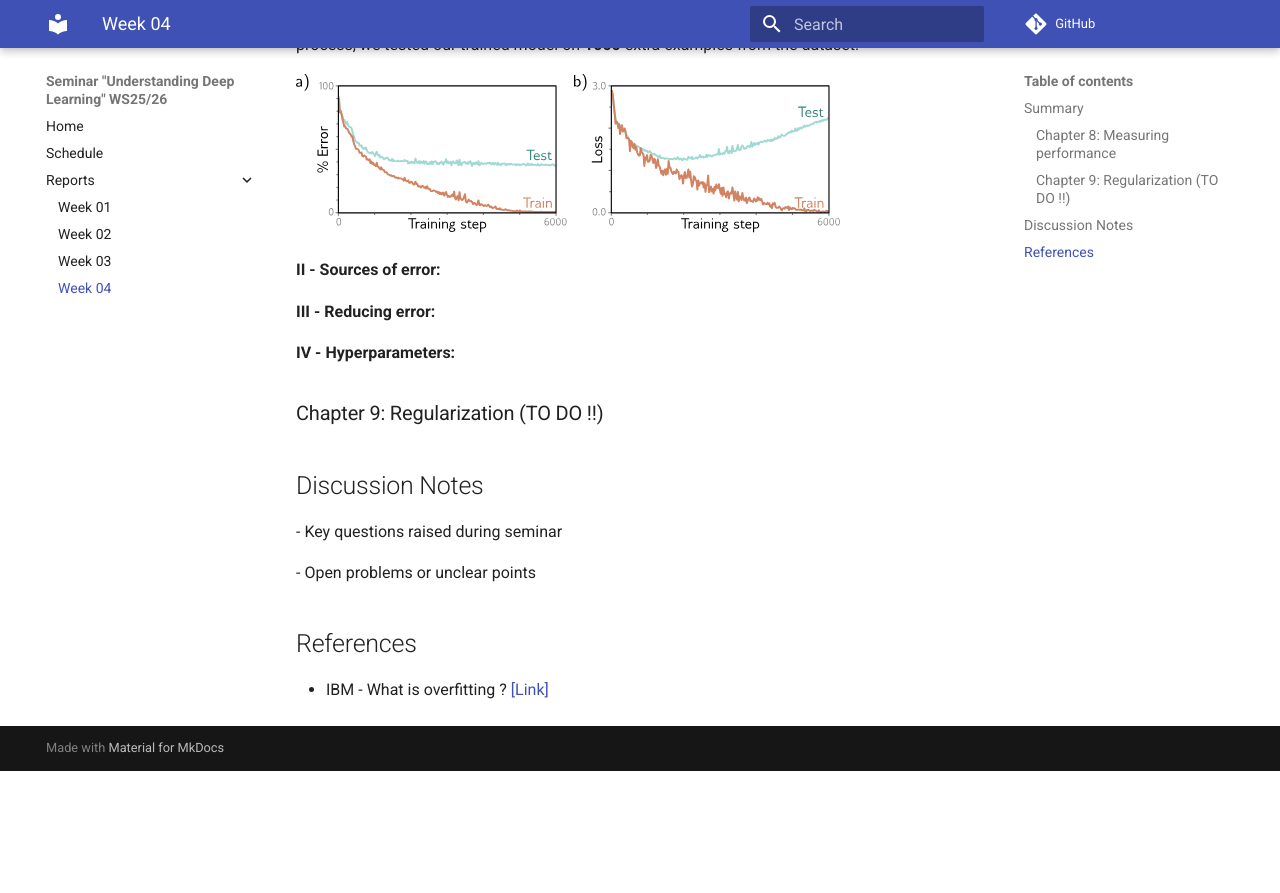
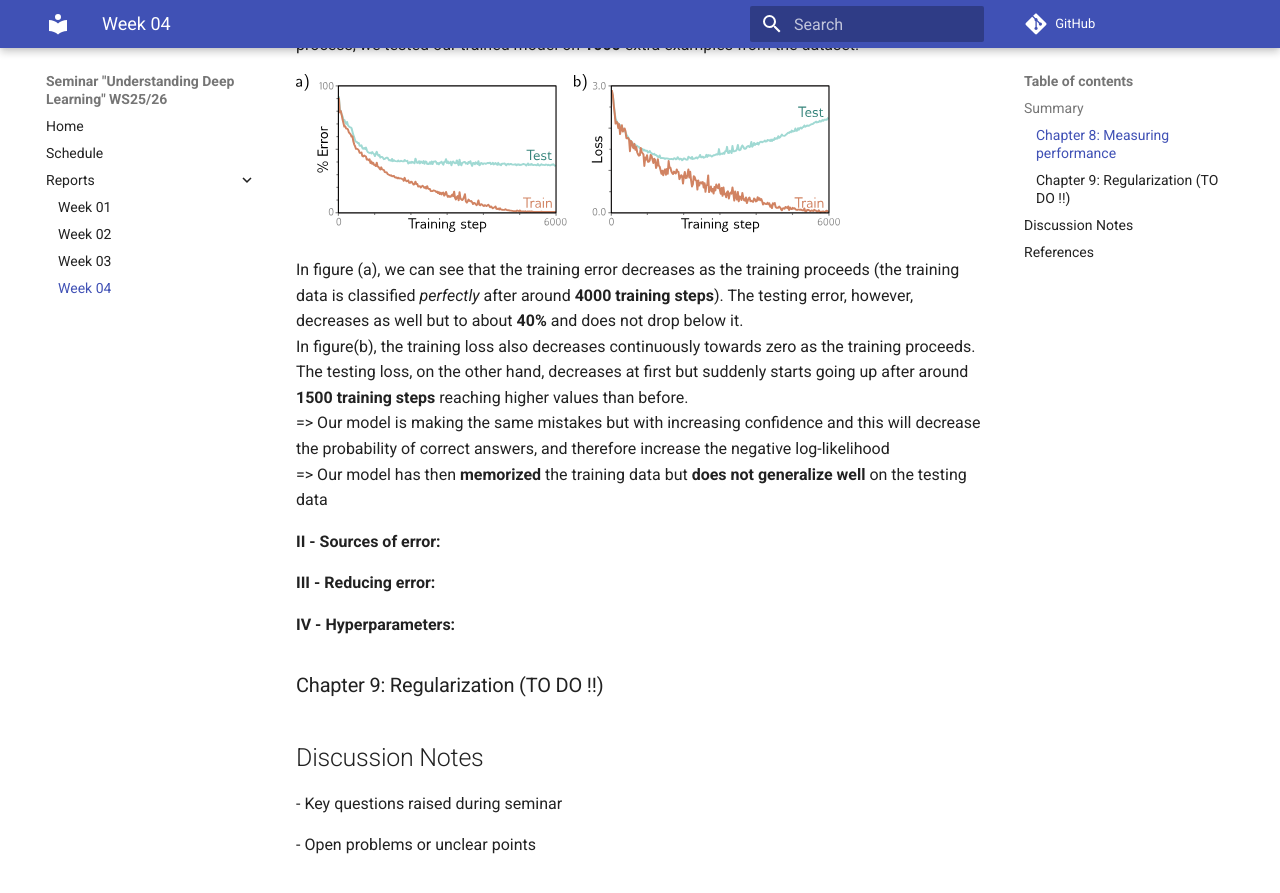
Before and after one commit to link-er/seminar_UDL_wise2526, an MkDocs documentation site: the page built from docs/reports/week04_ch8_9.md, in a window 1280 px wide and 900 px high, scrolled down 1388 px. Shown: the top 893 px of the window. Built offline with MkDocs 1.6.1 and Material for MkDocs 9.7.7, drawn with Linux system fonts in a browser that asks for light colours; comment, search, counter and statistics services are not loaded; before the commit the page ends 2159 px from its top, so only the background shows below that.

Commit message:
Update week04_ch8_9.md

```diff
--- a/docs/reports/week04_ch8_9.md
+++ b/docs/reports/week04_ch8_9.md
@@ -12,7 +12,7 @@
 
 ### Chapter 8: Measuring performance
 
-**I - Training a simple model:**
+**<u>I - Training a simple model:</u>**
 
 A neural network with **sufficient capacity** will mostly perform well on the training dataset. However, this does not mean that it will generalize well on the testing dataset (which is normally new and unseen data for the model). This causes a big problem especially for real-world scenarios, where the model'performance has to be as good as possible. <br>
 ==> Our goal is to train a model that **generalizes well on new data**
@@ -30,6 +30,13 @@ Our simple model/neural network consists of **D_i = 40** inputs and **D_o = 10**
 The model is then trained for **6000 steps (150 epochs)** using **SGD** (**S**tochastic **G**radient **D**escent) as a learning algorithm with a learning rate of **0.1** and a batch-size of **100**. After the training process, we tested our trained model on **1000** extra examples from the dataset.
 
 ![Train-Test-Error-Loss](../images/PerfMNIST1DResults.svg)
+
+In figure (a), we can see that the training error decreases as the training proceeds (the training data is classified *perfectly* after around **4000
+training steps**). The testing error, however, decreases as well but to about **40%** and does not drop below it.<br>
+In figure(b), the training loss also decreases continuously towards zero as the training proceeds. The testing loss, on the other hand, decreases at first but suddenly starts going up after around **1500 training steps** reaching higher values than before.<br>
+=> Our model is making the same mistakes but with increasing confidence and this will decrease the probability of correct answers, and
+therefore increase the negative log-likelihood<br>
+=> Our model has then **memorized** the training data but **does not generalize well** on the testing data
 
 **II - Sources of error:**
 
```
